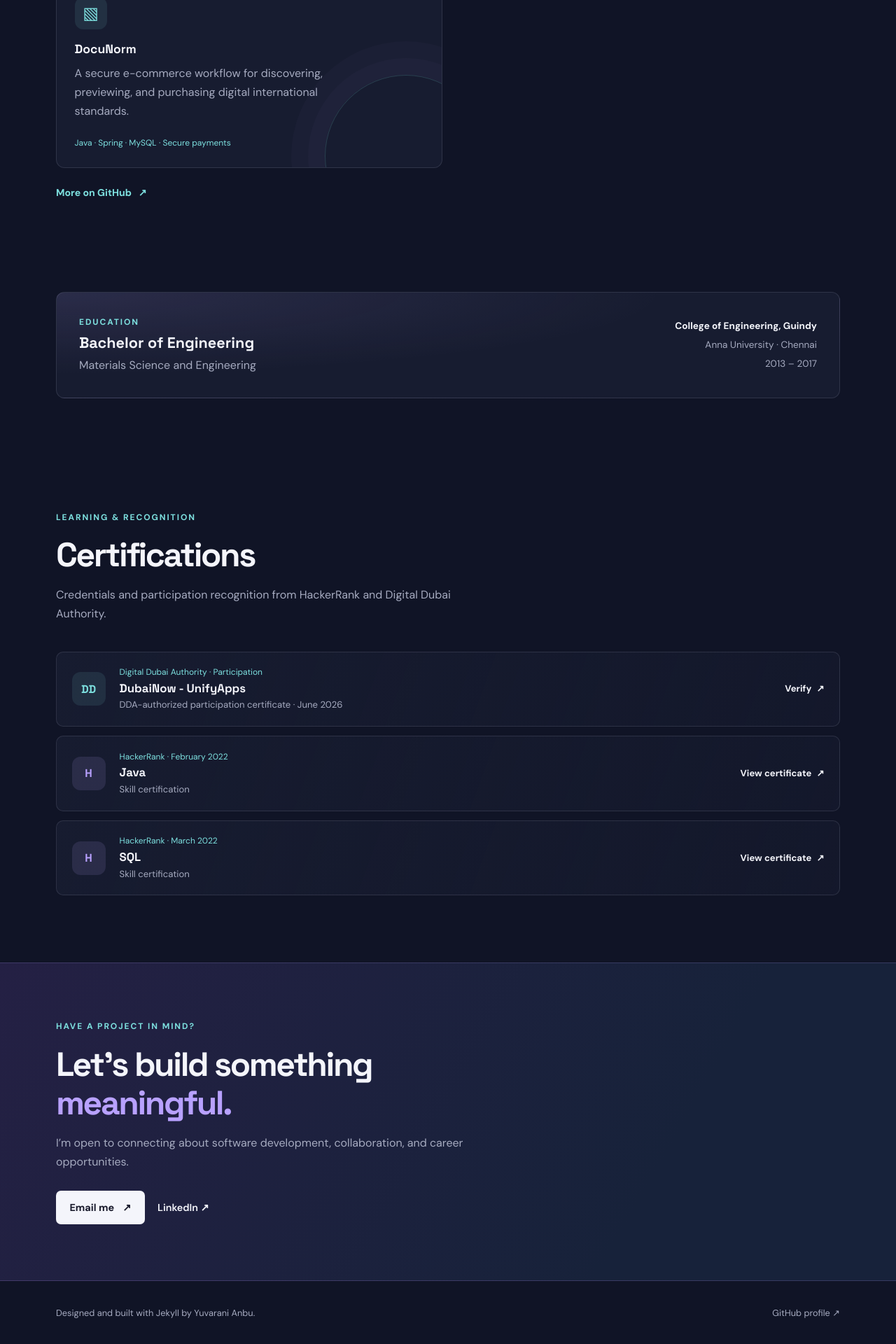
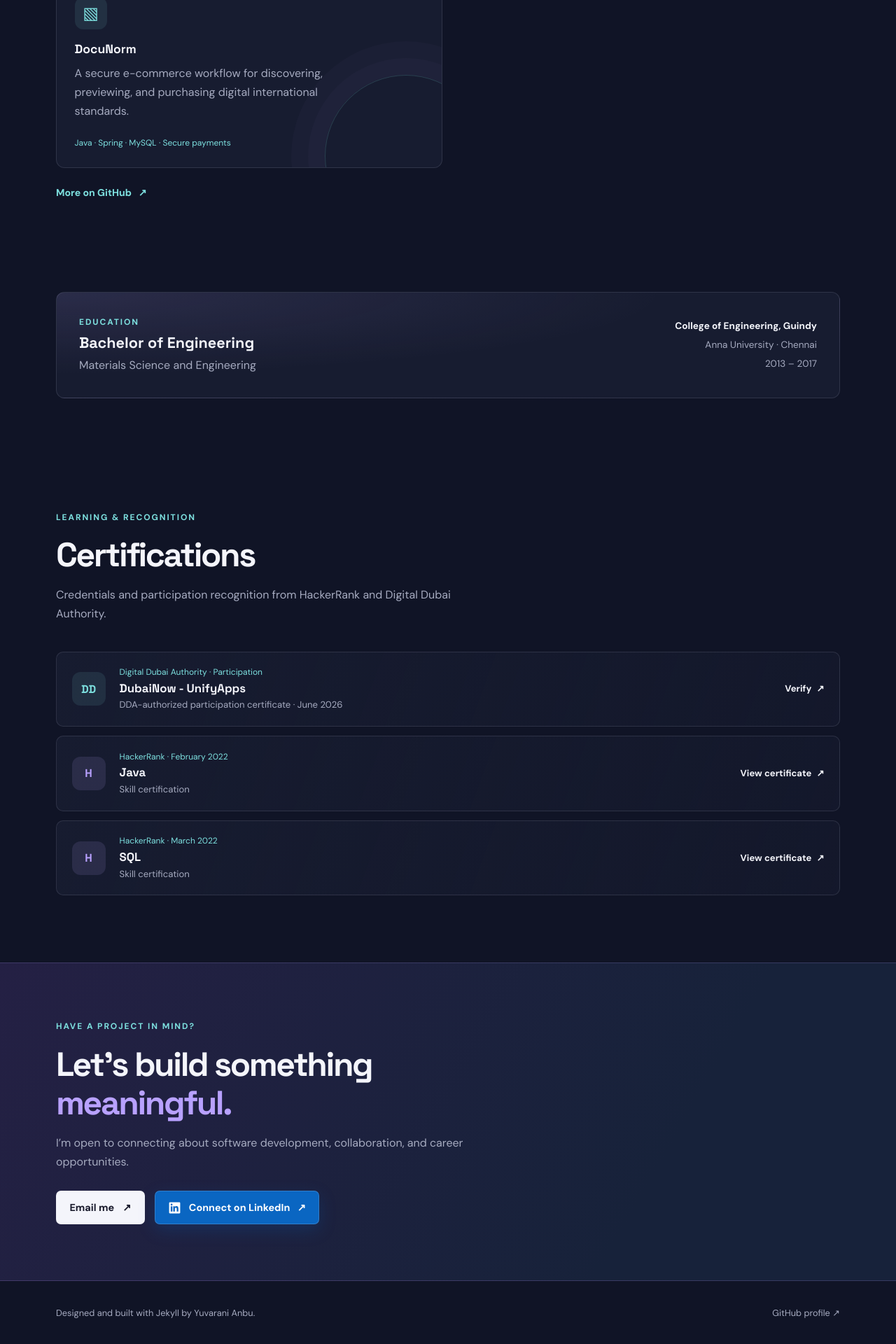
Before and after one commit to yuvaranianbu27/yuvaranianbu27, a Jekyll site: the page built from index.md, in a window 1280 px wide. Shown: the part 4174-6094 px from the top of the page at 70% size. Built offline with Jekyll 4.4.1, drawn with Linux system fonts in a browser that asks for light colours.

Commit message:
Enhance portfolio LinkedIn contact button

```diff
--- a/assets/css/style.css
+++ b/assets/css/style.css
@@ -125,6 +125,9 @@ h1 span, .section-heading h2 span, .contact-section h2 span { color: var(--accen
 .button-primary:hover { background: #cbbcff; }
 .button-secondary { border-color: var(--line); color: var(--text); }
 .button-secondary:hover { border-color: var(--accent); }
+.button-linkedin { gap: .65rem; border-color: rgba(255, 255, 255, .16); background: #0a66c2; color: #fff; box-shadow: 0 8px 24px rgba(10, 102, 194, .22); }
+.button-linkedin:hover { border-color: rgba(255, 255, 255, .34); background: #0b74d8; box-shadow: 0 12px 30px rgba(10, 102, 194, .32); }
+.linkedin-icon { width: 19px; height: 19px; flex: 0 0 auto; }
 .hero-meta { display: flex; flex-wrap: wrap; gap: .6rem; margin-top: 2rem; }
 .hero-meta span { padding: .3rem .65rem; border: 1px solid var(--line); border-radius: 99px; color: var(--muted); font-size: .75rem; }
 
--- a/index.md
+++ b/index.md
@@ -279,6 +279,12 @@ description: Java developer and backend engineer with 5 years of experience buil
   <p>I’m open to connecting about software development, collaboration, and career opportunities.</p>
   <div class="contact-actions">
     <a class="button button-light" href="mailto:yuvaranianbu27@gmail.com">Email me <span aria-hidden="true">↗</span></a>
-    <a class="social-link" href="https://www.linkedin.com/in/yuvaranianbu">LinkedIn <span aria-hidden="true">↗</span></a>
+    <a class="button button-linkedin" href="https://www.linkedin.com/in/yuvaranianbu" target="_blank" rel="noopener noreferrer" aria-label="Connect with Yuvarani Anbu on LinkedIn">
+      <svg class="linkedin-icon" viewBox="0 0 24 24" aria-hidden="true" focusable="false">
+        <path fill="currentColor" d="M20.45 2H3.55C2.69 2 2 2.68 2 3.52v16.96c0 .84.69 1.52 1.55 1.52h16.9c.86 0 1.55-.68 1.55-1.52V3.52c0-.84-.69-1.52-1.55-1.52ZM7.93 18.74H4.95V9.16h2.98v9.58ZM6.44 7.85a1.73 1.73 0 1 1 0-3.46 1.73 1.73 0 0 1 0 3.46Zm12.3 10.89h-2.97v-4.66c0-1.11-.02-2.54-1.55-2.54-1.55 0-1.79 1.21-1.79 2.46v4.74H9.46V9.16h2.85v1.31h.04c.4-.75 1.37-1.55 2.82-1.55 3.02 0 3.57 1.99 3.57 4.58v5.24Z"/>
+      </svg>
+      <span>Connect on LinkedIn</span>
+      <span aria-hidden="true">↗</span>
+    </a>
   </div>
 </section>
```
